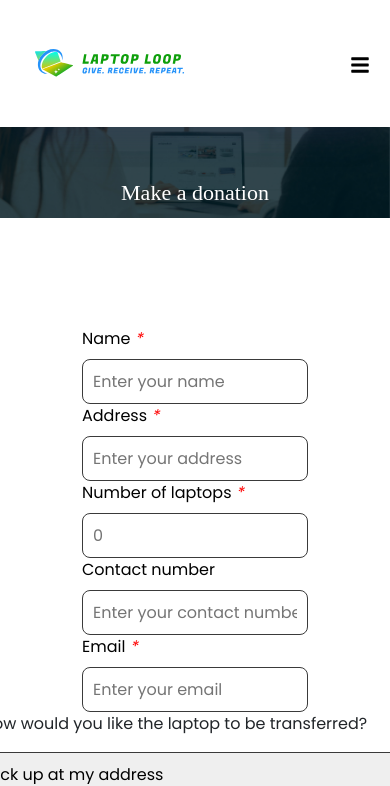
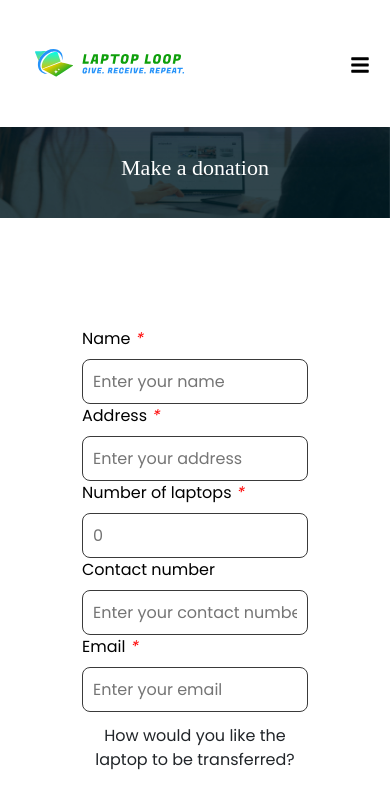
Before and after one commit to Sslim123/tech-roots-project, a React (Create React App) app in the folder client/: page /create-donator-requests in a window 390 px wide. Shown: the top 786 px of the page. Built offline with nearby package versions, Linux system fonts and the light colour scheme; no server answers.

Commit message:
snag-fix

```diff
--- a/client/src/pages/Home/Forms/DonatorFormReqest/DonatorForm.css
+++ b/client/src/pages/Home/Forms/DonatorFormReqest/DonatorForm.css
@@ -1,4 +1,4 @@
-.DonatorForm-card{
+.DonatorForm-card {
 	text-align: center;
 	font-size: 40px;
 }
@@ -6,14 +6,42 @@
 input {
 	display: block;
 }
-select{
+select {
 	box-sizing: border-box;
 	width: 426px;
 	height: 45px;
 	left: 648px;
 	top: 1255px;
 
-    border: 1px solid #3A3A3A;
+	border: 1px solid #3a3a3a;
 	border-radius: 8px;
+}
+select {
+	text-align: center;
+}
 
+@media screen and (max-width: 740px) {
+	.form-container select {
+		box-sizing: border-box;
+		width: 226px;
+		text-align: center;
 	}
+	.option {
+		display: flex;
+		text-align: center;
+		justify-content: center;
+		align-items: center;
+	}
+	.status-form-input {
+		width: 100%;
+		display: flex;
+		flex-direction: column;
+		justify-content: center;
+		text-align: center;
+		align-items: center;
+	}
+    .status-form-input p{
+        margin-top: 12px;
+        width: 55%;
+    }
+}
--- a/client/src/pages/Home/Forms/DonatorFormReqest/DonatorForm.js
+++ b/client/src/pages/Home/Forms/DonatorFormReqest/DonatorForm.js
@@ -188,13 +188,17 @@ function DonatorForm() {
 									required
 								/>
 							</div>
-							<div>
+							<div className="status-form-input">
 								<p>How would you like the laptop to be transferred?</p>
 								<select name="deliveryOption" onChange={handleClick}>
-									<option value="PICKUP" name="deliveryOption">
+									<option
+										className="option"
+										value="PICKUP"
+										name="deliveryOption"
+									>
 										Pick up at my address
 									</option>
-									<option value="SHIP" name="deliveryOption">
+									<option className="option" value="SHIP" name="deliveryOption">
 										Ship to receivers address
 									</option>
 								</select>
--- a/client/src/pages/Home/Forms/LaptopRequest/LaptopForm.css
+++ b/client/src/pages/Home/Forms/LaptopRequest/LaptopForm.css
@@ -74,7 +74,7 @@ label {
 	color: white;
 }
 
-@media screen and (max-width: 470px) {
+@media screen and (max-width: 750px) {
 	.form-container input {
 		box-sizing: border-box;
 		width: 226px;
--- a/client/src/pages/ViewRequestStatus/DonationRequestStatus.js
+++ b/client/src/pages/ViewRequestStatus/DonationRequestStatus.js
@@ -6,10 +6,7 @@ import BackgroundImage from "../component/BackgroundImageComponent/BackgroundIma
 function DonationRequestStatues() {
 	return (
 		<div>
-			<BackgroundImage
-				primaryText="Thank you for your donation"
-				secondaryText="You are on the waiting list"
-			/>
+			<BackgroundImage primaryText="Thank you for your donation" />
 
 			<div className="text-status">
 				<h1>
--- a/client/src/pages/ViewRequestStatus/RequestStatusView.js
+++ b/client/src/pages/ViewRequestStatus/RequestStatusView.js
@@ -240,11 +240,7 @@ export function RequestStatus() {
 			if (request.status === "FULFILLED") {
 				return (
 					<>
-						<div className="status-thankYou-main-picture">
-							<div className="thankYou-p">
-								<h1>Thank you!</h1>
-							</div>
-						</div>
+						<BackgroundImage primaryText="Thank You" />
 						<div className="text-status">
 							<h1>
 								Sweet! You now have your laptop. Time to start working on your
--- a/client/src/pages/component/BackgroundImageComponent/BackgroundImage.css
+++ b/client/src/pages/component/BackgroundImageComponent/BackgroundImage.css
@@ -51,6 +51,7 @@
 		margin-top: 10px;
 	}
 	.primary-text {
+		margin-top: -10px;
 		color: #ffffff;
 		font-family: Fugaz One;
 		font-size: 32px;
@@ -61,11 +62,12 @@
 	}
 }
 
-@media screen and (max-width: 460px) {
+@media screen and (max-width: 440px) {
 	.main-card {
 		margin-top: -10px;
 	}
 	.primary-text {
+		margin-top: -50px;
 		color: #ffffff;
 		font-family: Fugaz One;
 		font-size: 22px;
```
Lines whose indentation alone changed are shown as unchanged.
